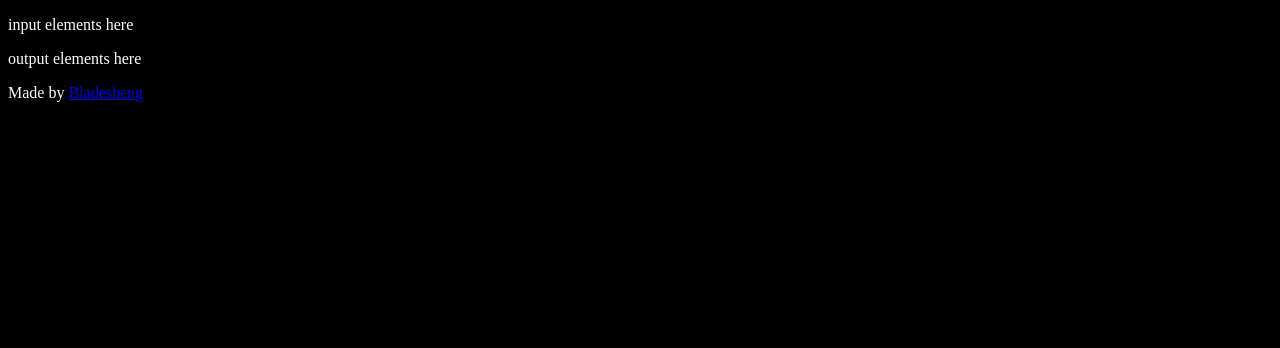
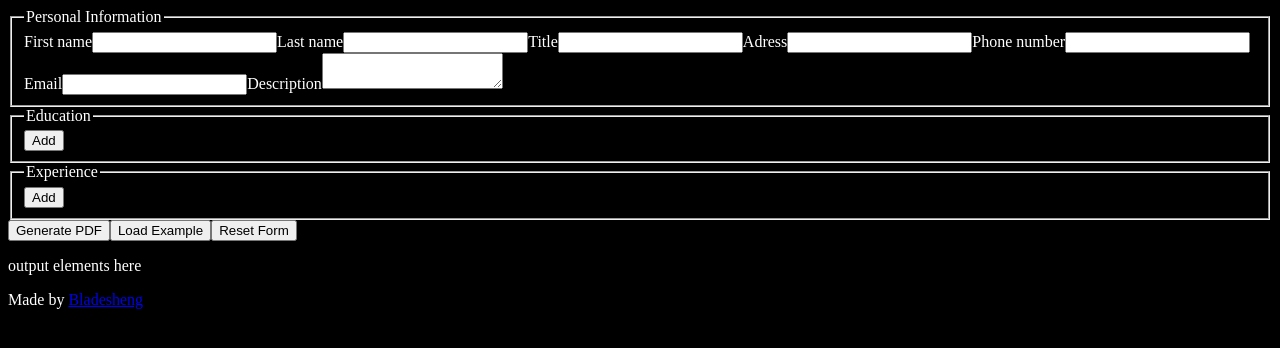
Before and after one commit to Bladesheng/cv-project, a React app: page / in a window 1280 px wide. Shown: the top 348 px of the page. Built offline with nearby package versions, Linux system fonts and the light colour scheme.

Commit message:
Create basic form for input

```diff
--- a/src/components/CvInput.tsx
+++ b/src/components/CvInput.tsx
@@ -5,9 +5,49 @@ class CvInput extends React.Component {
   render() {
     return (
       <div className="main">
-        <div className="cvInput">
-          <p>input elements here</p>
-        </div>
+        <form className="cvInput">
+          <fieldset className="personalInfo">
+            <legend>Personal Information</legend>
+
+            <label htmlFor="firstName">First name</label>
+            <input type="text" id="firstName"></input>
+
+            <label htmlFor="lastName">Last name</label>
+            <input type="text" id="lastName"></input>
+
+            <label htmlFor="title">Title</label>
+            <input type="text" id="title"></input>
+
+            <label htmlFor="adress">Adress</label>
+            <input type="text" id="adress"></input>
+
+            <label htmlFor="phoneNumber">Phone number</label>
+            <input type="tel" id="phoneNumber"></input>
+
+            <label htmlFor="email">Email</label>
+            <input type="tel" id="email"></input>
+
+            <label htmlFor="description">Description</label>
+            <textarea id="description"></textarea>
+          </fieldset>
+
+          <fieldset className="education">
+            <legend>Education</legend>
+
+            <button>Add</button>
+          </fieldset>
+
+          <fieldset className="experience">
+            <legend>Experience</legend>
+
+            <button>Add</button>
+          </fieldset>
+
+          <button>Generate PDF</button>
+          <button>Load Example</button>
+          <button>Reset Form</button>
+        </form>
+
         <CvOutput></CvOutput>
       </div>
     );
```
